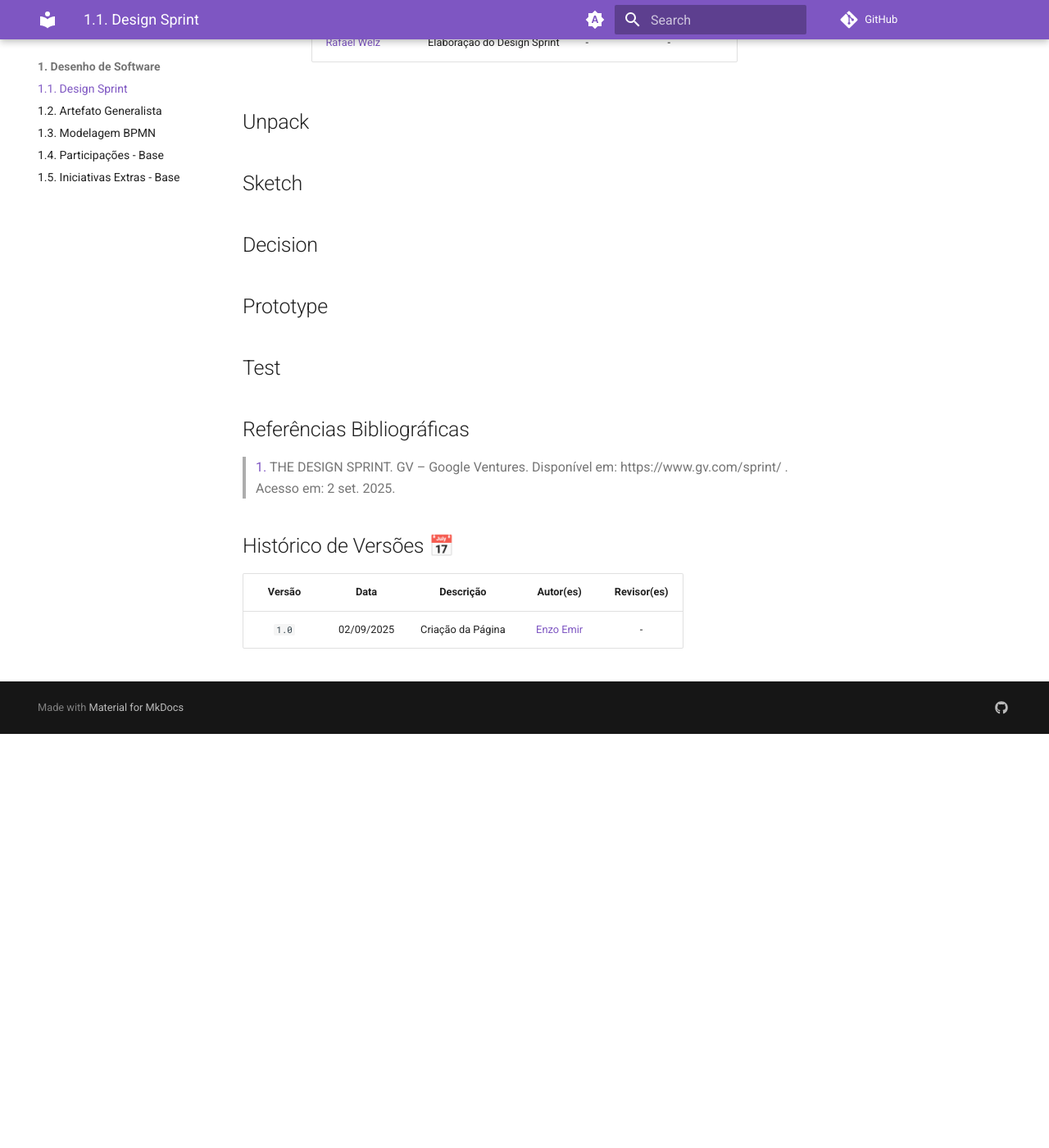
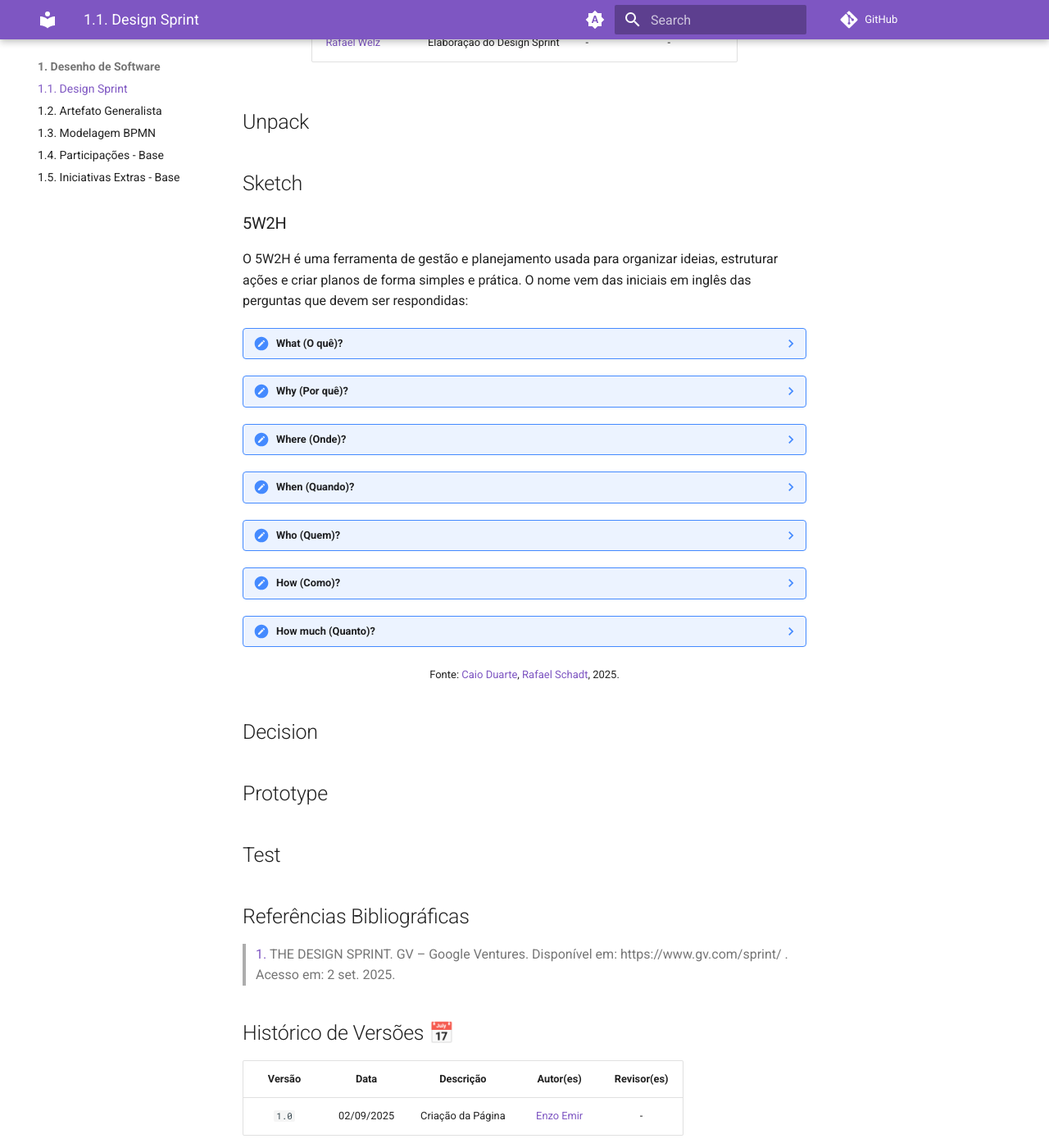
Before and after one commit to UnBArqDsw2025-2-Turma01/2025.2-T01-G1_JogoDigital_Entrega_01, an MkDocs documentation site: the page built from docs/Base/1.1.DesignSprint.md, in a window 1280 px wide and 1400 px high, scrolled down 1719 px. Shown: the whole window at 82% size. Built offline with MkDocs 1.6.1 and Material for MkDocs 9.7.7, drawn with Linux system fonts in a browser that asks for light colours; comment, search, counter and statistics services are not loaded; before the commit the page ends 2614 px from its top, so only the background shows below that.

Commit message:
feat: adiciona 5w2h
Co-authored-by: Rafael Schadt <rafaelwelzschadt@gmail.com>

```diff
--- a/docs/Base/1.1.DesignSprint.md
+++ b/docs/Base/1.1.DesignSprint.md
@@ -101,6 +101,80 @@ A metodologia do Design Sprint foi aplicada pelo nosso grupo seguindo as cinco e
 
 ## Sketch
 
+### 5W2H
+
+O 5W2H é uma ferramenta de gestão e planejamento usada para organizar ideias, estruturar ações e criar planos de forma simples e prática.
+O nome vem das iniciais em inglês das perguntas que devem ser respondidas:
+
+??? note "What (O quê)?"
+    Desenvolver um jogo estilo Tower defense para desktop com a temática mitologia brasileira
+
+??? note "Why (Por quê)?"
+    Para informar e motivar as pessoas a conhecerem mais da cultura brasileira
+
+??? note "Where (Onde)?"
+    Para desktop com Pygame, não é necessário acesso a internet para jogar.
+
+??? note "When (Quando)?"
+    Início do desenvolvimento em março de 2025 até julho de 2025
+
+??? note "Who (Quem)?"
+
+    Equipe do Projeto:
+    <table align="center">
+      <tr>
+        <td align="center">
+          <img src="https://avatars.githubusercontent.com/u/134105981?v=4" width=100><br>
+          <b><a href="https://github.com/caioduart3">Caio Duarte</a></b><br>
+        </td>
+        <td align="center">
+          <img src="https://avatars.githubusercontent.com/u/108499815?v=4" width=100><br>
+          <b><a href="https://github.com/danielle-soaress">Danielle Soares</a></b><br>
+        </td>
+        <td align="center">
+          <img src="https://avatars.githubusercontent.com/u/164296530?v=4" width=100><br>
+          <b><a href="https://github.com/EnzoEmir">Enzo Emir</a></b><br>
+        </td>
+        <td align="center">
+          <img src="https://avatars.githubusercontent.com/u/143897458?v=4" width=100><br>
+          <b><a href="https://github.com/felixlaryssa">Laryssa Félix</a></b><br>
+        </td>
+        <td align="center">
+          <img src="https://avatars.githubusercontent.com/u/178337364?v=4" width=100><br>
+          <b><a href="https://github.com/Leticia-Arisa-K-Higa">Leticia Arisa</a></b><br>
+        </td>
+        <td align="center">
+          <img src="https://avatars.githubusercontent.com/u/125222370?v=4" width=100><br>
+          <b><a href="https://github.com/MM4k">Marcelo Makoto</a></b><br>
+        </td>
+      </tr>
+      <tr>
+        <td align="center">
+          <img src="https://avatars.githubusercontent.com/u/164348330?v=4" width=100><br>
+          <b><a href="https://github.com/dudaa28">Maria Eduarda</a></b><br>
+        </td>
+        <td align="center">
+          <img src="https://avatars.githubusercontent.com/u/129227815?v=4" width=100><br>
+          <b><a href="https://github.com/VictorPontual">Victor Pontual</a></b><br>
+        </td>
+        <td align="center">
+          <img src="https://avatars.githubusercontent.com/u/179030119?v=4" width=100><br>
+          <b><a href="https://github.com/RafaelSchadt">Rafael Welz</a></b><br>
+        </td>
+      </tr>
+    </table>
+
+    Público-alvo: Pessoas interessadas em jogos estilos tower defense (Ex: Plants vs Zombie).
+
+??? note "How (Como)?"
+    Com pesquisa e ánalise de jogos já existentes na área, planejamento para as principais funcionalidades: Inicar jogo, pausar, escolher mapa, escolher dificuldade, entre outras.
+    Utilizando a biblioteca Pygame para desenvolver o jogo com python, utilizando também github para versionar o trabalho e mkdocs para documentar a arquitetura e desenho
+    utilizando de metodologias ágeis para desenvolvimento
+
+??? note "How much (Quanto)?"
+    A princípio o objetivo é que todo o projeto não tenha custos financeiros.
+
+<font size="2"><p style="text-align: center">Fonte: [Caio Duarte](https://github.com/caioduart3), [Rafael Schadt](https://github.com/rafaelschadt), 2025.</p></font>
 
 ## Decision
 
--- a/mkdocs.yml
+++ b/mkdocs.yml
@@ -59,3 +59,8 @@ nav:
     - 1.3. Modelagem BPMN: Base/1.3.ModelagemBPMN.md
     - 1.4. Participações - Base: Base/1.4.ParticipacoesBase.md
     - 1.5. Iniciativas Extras - Base: Base/1.5.IniciativasExtras.md
+
+markdown_extensions:
+  - admonition
+  - pymdownx.details
+  - pymdownx.superfences
```
